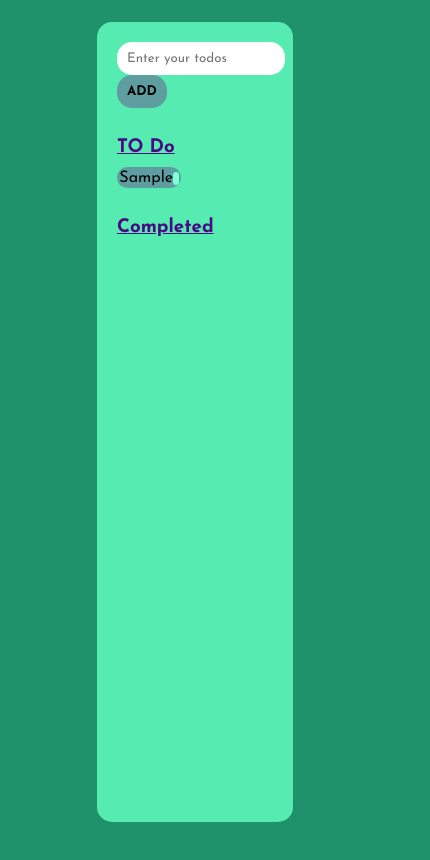
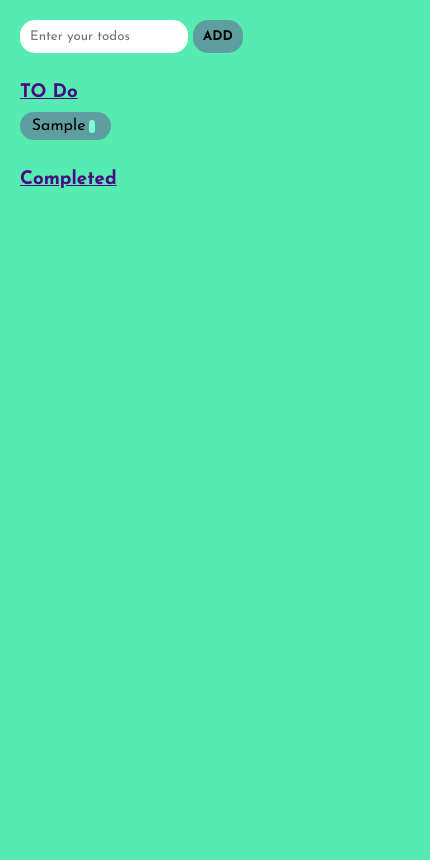
Before and after one commit to kimutai-codes/TO-DO-APP, a plain HTML site: page index.html in a window 390 px wide. Both pictures are taken after typing "Sample" into the empty fields and a click on the button "ADD". Shown: the whole page, 430 px wide, since content can reach past the window. Drawn offline with Linux system fonts and the light colour scheme.

Commit message:
"second commit"

```diff
--- a/css/style.css
+++ b/css/style.css
@@ -1,16 +1,17 @@
 @import url('https://fonts.googleapis.com/css2?family=Josefin+Sans:ital,wght@0,100;0,200;0,300;0,400;0,500;0,600;0,700;1,100;1,200;1,300;1,400;1,500;1,600;1,700&display=swap');
 
-*{
+* {
 	font-family: 'Josefin Sans', sans-serif;
 	margin: 0px;
 	padding: 0px;
 	font-weight: 400;
 }
 
-body{
+body {
 	display: flex;
 	flex-wrap: wrap;
 	background-color: rgb(31, 146, 108);
+	word-wrap: break-word;
 }
 
 .center {
@@ -30,9 +31,9 @@ body{
     align-items: center;*/
 }
 
-section{
-    margin-top:20px;
-    height:auto;
+section {
+	margin-top: 20px;
+	height: auto;
 }
 
 #weka,
@@ -44,34 +45,29 @@ button {
 	font-weight: bold;
 }
 
-#weka{
+#weka {
 	font-weight: 400;
 	color: grey;
 }
 
-button{
+button {
 	background-color: cadetblue;
 }
 
-
-
-
-h3{
+h3 {
 	color: rgb(73, 9, 133);
-    text-decoration:underline;
+	text-decoration: underline;
 	margin-top: 30px;
 	padding-bottom: 10px;
 	font-weight: bolder;
 }
 
-
-
-ul{
+ul {
 	text-decoration: none;
-    list-style-type:none;
+	list-style-type: none;
 }
 
-li{
+li {
 	text-align: left;
 	background-color: cadetblue;
 	width: max-content;
@@ -79,20 +75,48 @@ li{
 	height: auto;
 	padding: 1.5%;
 	border-radius: 2em;
-    margin:0px 0px 10px 0px;
-
+	margin: 0px 0px 10px 0px;
 }
 
-
-li .buttons{
+li .buttons {
 	display: inline;
-
 }
 
-.buttons .remove{
+.buttons .remove {
 	background-color: aquamarine;
 }
 
-.remove,.complete{
+.remove,
+.complete {
 	padding: 0px 3px;
+	margin: 0px 4px;
 }
+
+@media screen and (max-width: 780px) {
+	* {
+		margin: 0px;
+		padding: 0px;
+	}
+
+	body {
+		background-color: blue;
+		margin: 0px;
+		padding: 0px;
+		display: initial;
+		/*background-color: rgb(85, 235, 177);*/
+	}
+
+	.center {
+		margin: 0;
+		padding: 0;
+		width: 100%;
+		height: 100%;
+		padding: 20px;
+		border-radius: 0px;
+		margin-bottom: 0px;
+	}
+
+	li {
+		padding: 1.5% 3%;
+	}
+}
```
Lines whose indentation alone changed are shown as unchanged.
